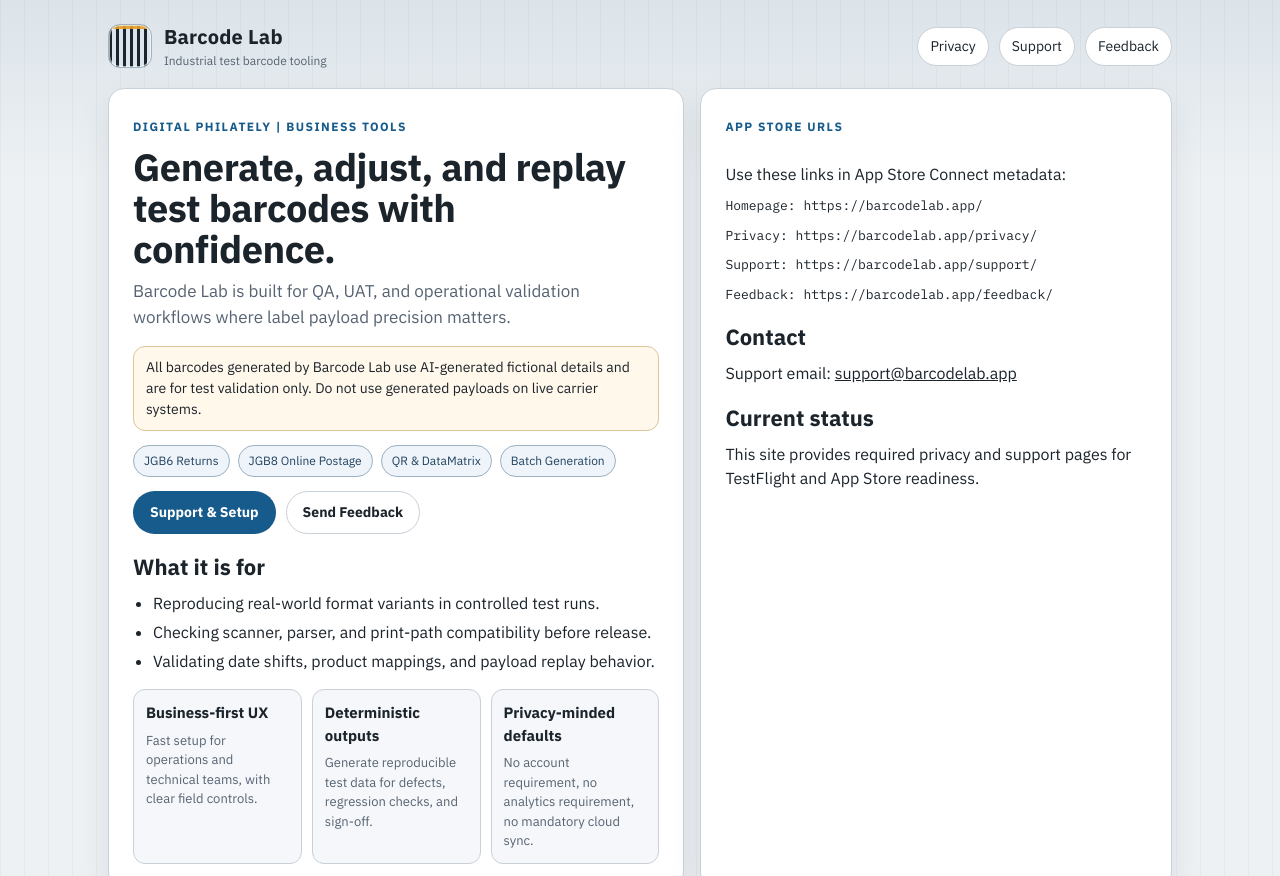
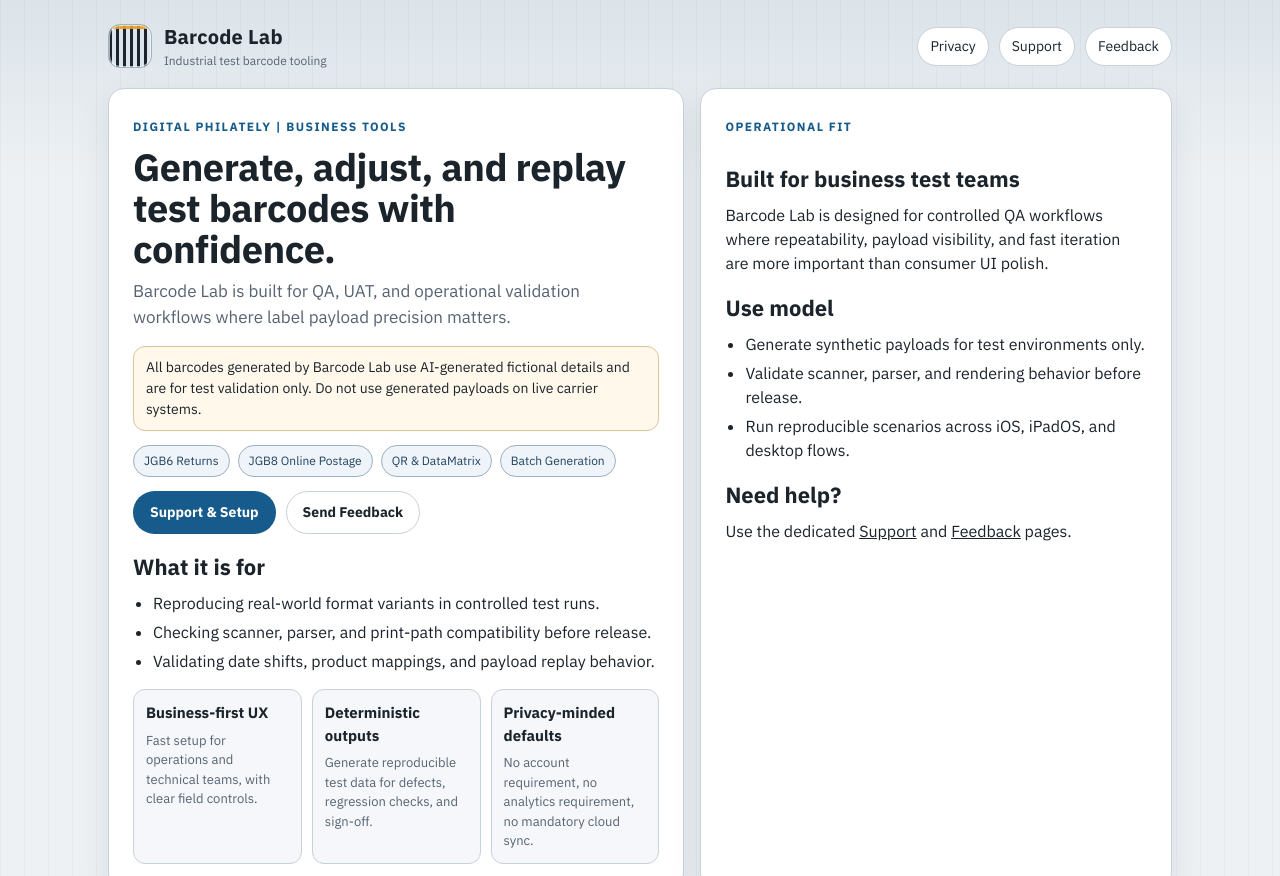
Before and after one commit to DigitalPhilately/barcodelab-site, a plain HTML site: page index.html in a window 1280 px wide. Shown: the top 876 px of the page. Drawn offline with Linux system fonts and the light colour scheme.

Commit message:
Remove App Store metadata block from homepage

```diff
--- a/index.html
+++ b/index.html
@@ -78,24 +78,27 @@
       </section>
 
       <aside class="panel">
-        <p class="kicker">App Store URLs</p>
+        <p class="kicker">Operational Fit</p>
         <div class="section">
-          <p>Use these links in App Store Connect metadata:</p>
-          <p class="mono">Homepage: https://barcodelab.app/</p>
-          <p class="mono">Privacy: https://barcodelab.app/privacy/</p>
-          <p class="mono">Support: https://barcodelab.app/support/</p>
-          <p class="mono">Feedback: https://barcodelab.app/feedback/</p>
-        </div>
-        <div class="section">
-          <h2>Contact</h2>
+          <h2>Built for business test teams</h2>
           <p>
-            Support email: <a href="mailto:support@barcodelab.app">support@barcodelab.app</a>
+            Barcode Lab is designed for controlled QA workflows where repeatability,
+            payload visibility, and fast iteration are more important than consumer UI polish.
           </p>
         </div>
         <div class="section">
-          <h2>Current status</h2>
+          <h2>Use model</h2>
+          <ul>
+            <li>Generate synthetic payloads for test environments only.</li>
+            <li>Validate scanner, parser, and rendering behavior before release.</li>
+            <li>Run reproducible scenarios across iOS, iPadOS, and desktop flows.</li>
+          </ul>
+        </div>
+        <div class="section">
+          <h2>Need help?</h2>
           <p>
-            This site provides required privacy and support pages for TestFlight and App Store readiness.
+            Use the dedicated <a href="/support/">Support</a> and
+            <a href="/feedback/">Feedback</a> pages.
           </p>
         </div>
       </aside>
```
